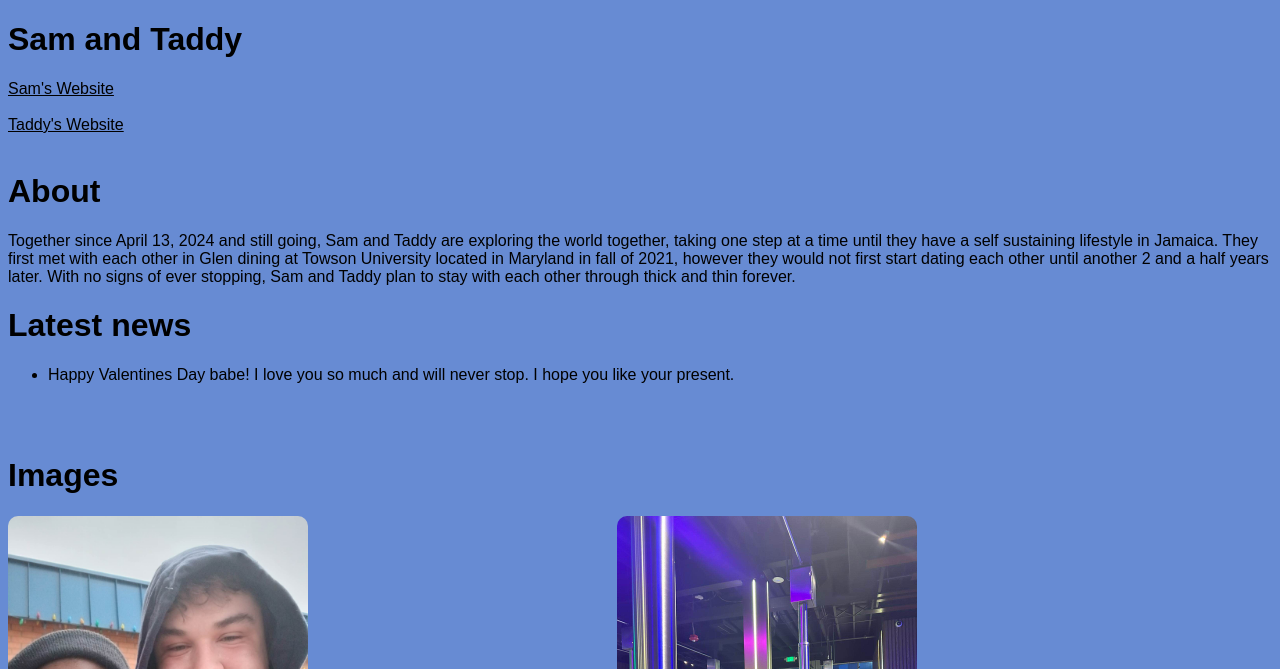
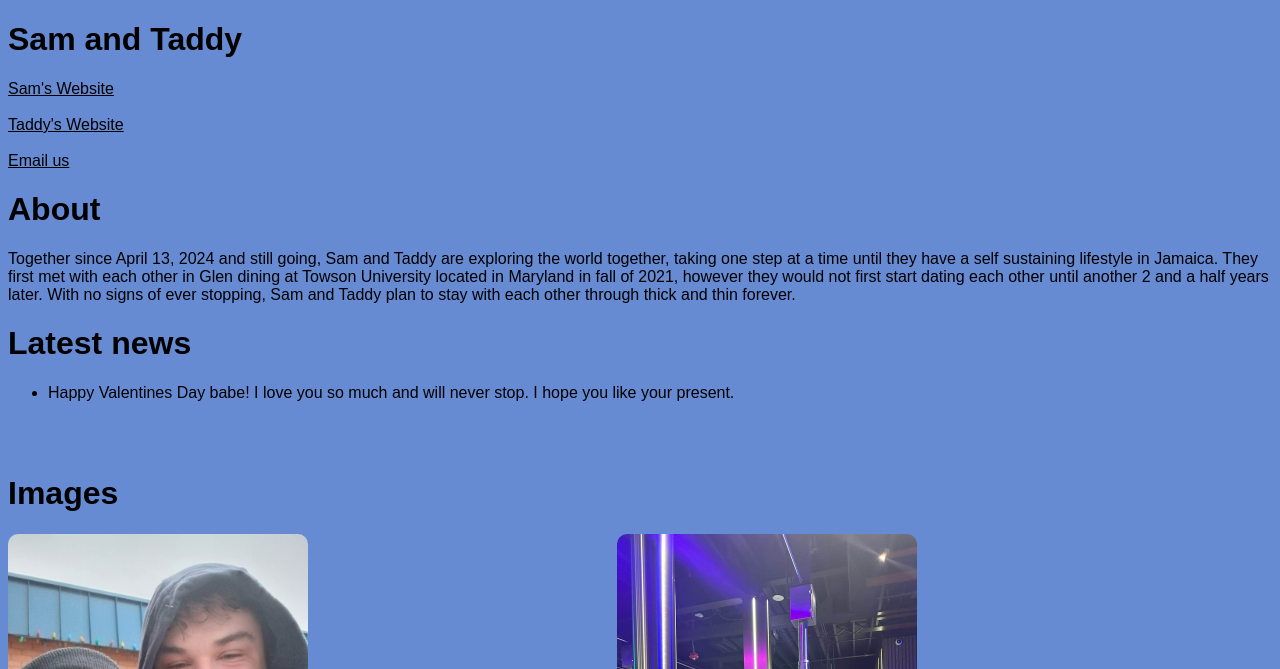
Before and after one commit to SamAndTaddy/Sam-And-Taddy, a plain HTML site: page index.html in a window 1280 px wide. Shown: the top 669 px of the page. Drawn offline with Linux system fonts and the light colour scheme.

Commit message:
Update index.html

```diff
--- a/index.html
+++ b/index.html
@@ -9,6 +9,7 @@
     <h1>Sam and Taddy</h1>
     <a href="https://samlapree.github.io/SamLaPreeSite/"class="sam-link">Sam's Website</a><br><br>
     <a href="https://samlapree.github.io/RohannaSite/"class="taddy-link">Taddy's Website</a><br><br>
+     <a href="mailto:samandtaddy@gmail.com">Email us</a>
 
 
     <h1>
```
